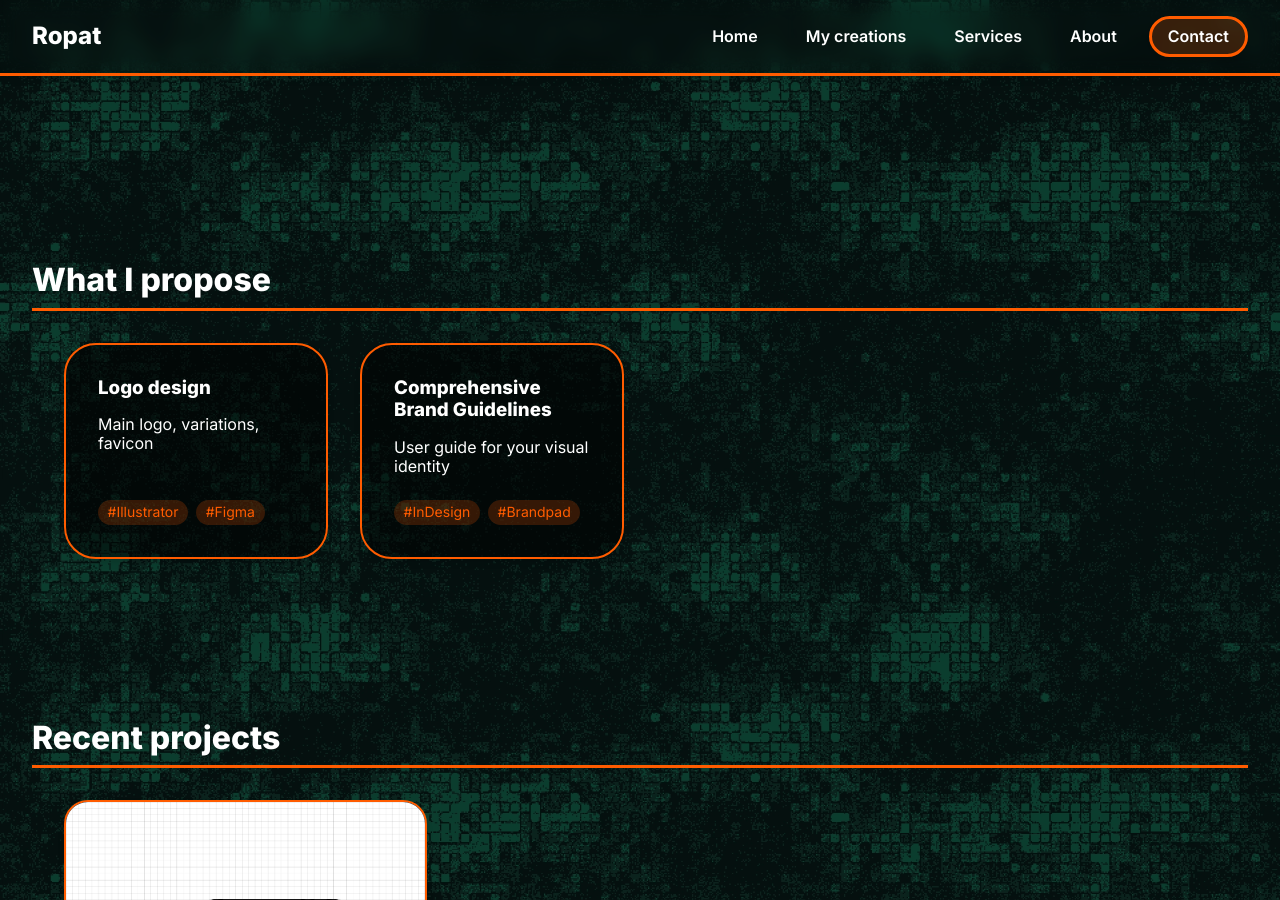
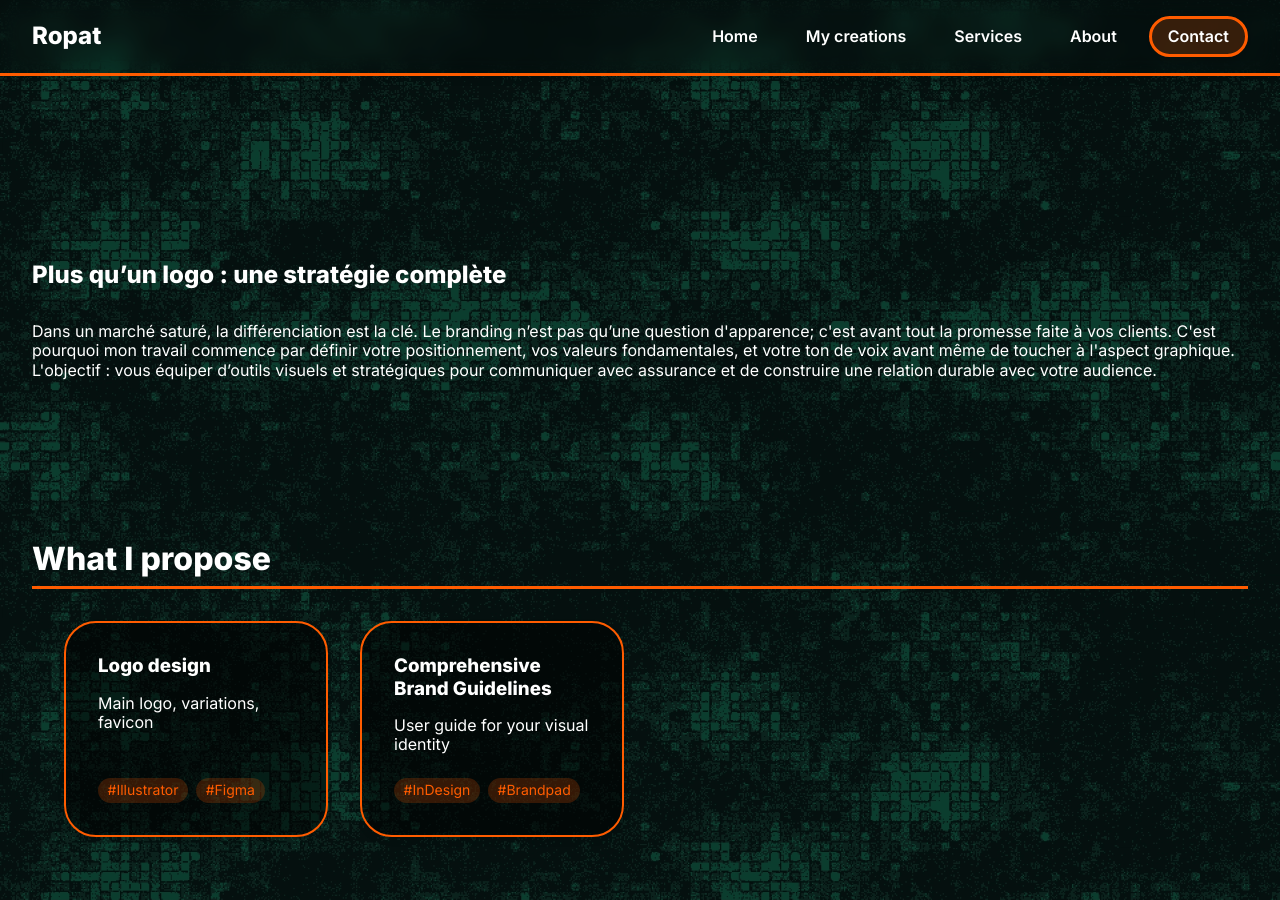
Before and after one commit to 7Nautilus/ropat-portfolio, a Jekyll site: the page built from en/services/branding-strategy.html, in a window 1280 px wide and 900 px high, scrolled down 650 px. Built offline with Jekyll 4.4.1, drawn with Linux system fonts in a browser that asks for light colours.

Commit message:
test new service section

```diff
--- a/_includes/service-main.html
+++ b/_includes/service-main.html
@@ -60,6 +60,15 @@
       <!-- CTA -->
       <a class="cta" href="{{ hero_cta_url }}">{{ hero_cta_text }}</a>
     </section>
+    <!-- SECTION TEST -->
+    <section>
+      <h2>Plus qu’un logo : une stratégie complète</h2>
+      <div>
+        <p>Dans un marché saturé, la différenciation est la clé. Le branding n’est pas qu’une question d'apparence; c'est avant tout la promesse faite à vos clients. C'est pourquoi mon travail commence par définir votre positionnement, vos valeurs fondamentales, et votre ton de voix avant même de toucher à l'aspect graphique.</p>
+        <p>L'objectif : vous équiper d’outils visuels et stratégiques pour communiquer avec assurance et de construire une relation durable avec votre audience.</p>
+      </div>
+    </section>
+    <!-- FIN DE LA SECTION TEST-->
     <!-- 1ère sections - Services Card -->
     <section class="services-cards-section">
       <h2 class="section-title">{{ first_section_subtitle | default: services_title }}</h2>
```
